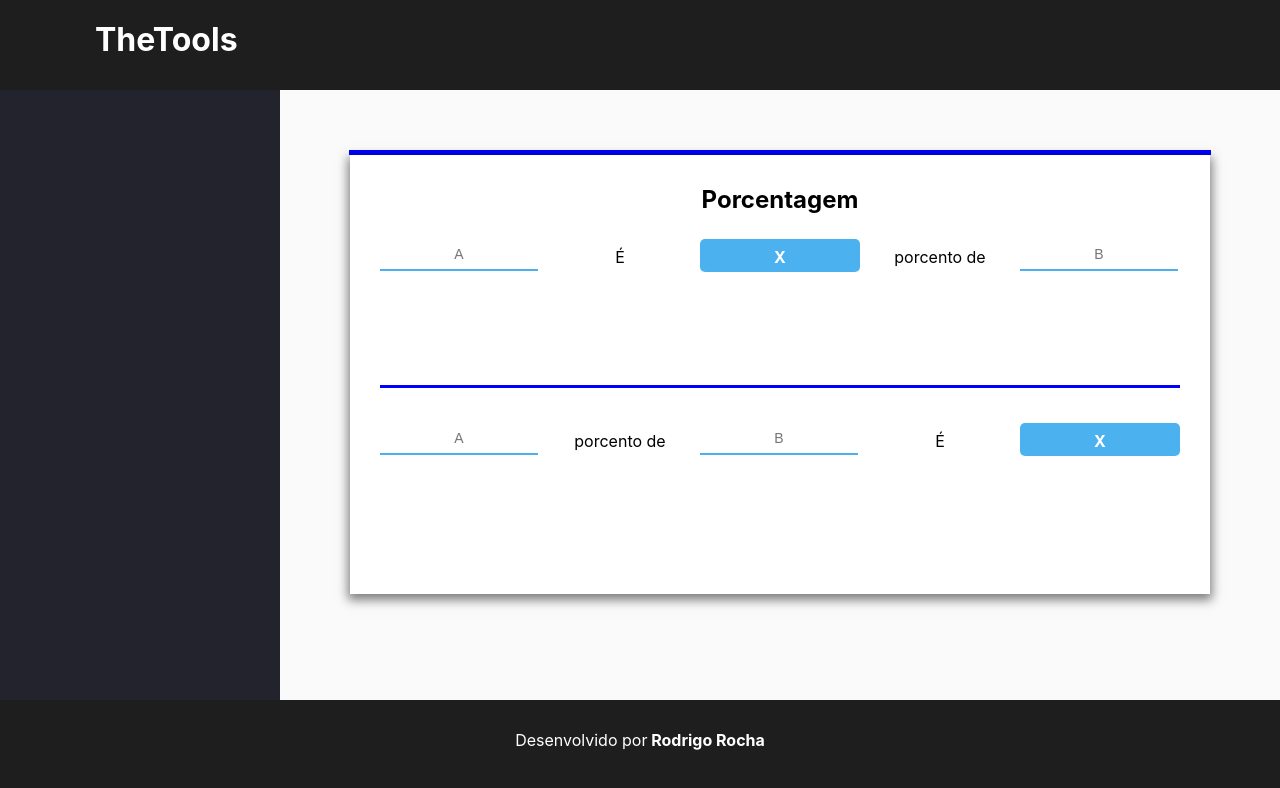
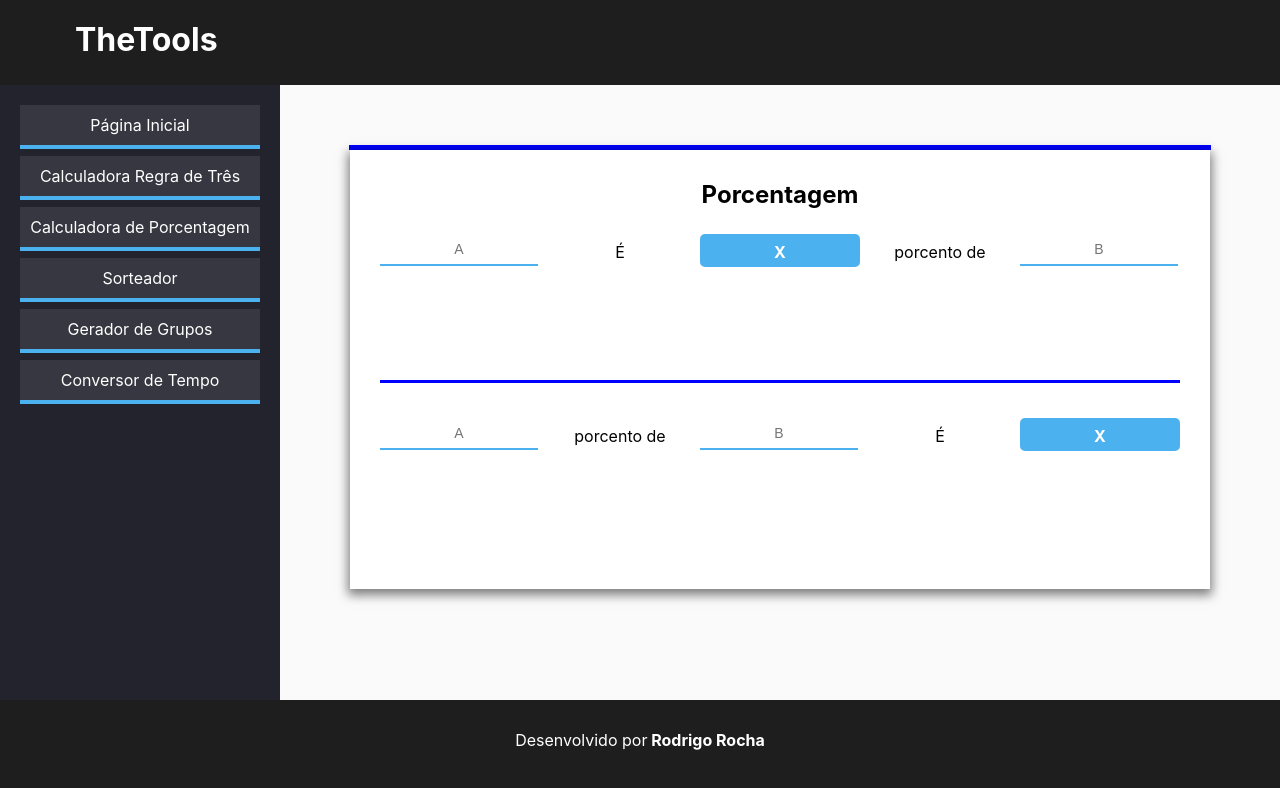
Before and after one commit to rodrigogomesrc/TheTools, a React (Create React App) app: page /calculadora-porcentagem in a window 1280 px wide. Shown: the top 788 px of the page. Built offline with nearby package versions, Linux system fonts and the light colour scheme.

Commit message:
side menu finished

```diff
--- a/src/App.css
+++ b/src/App.css
@@ -8,7 +8,7 @@
     max-width: 1000px;
     margin: 0 auto;
     padding: 10px;
-    min-height: calc(100vh - 310px);
+    min-height: calc(100vh - 305px);
 }
 
 .App {
--- /dev/null
+++ b/src/components/SideLink.js
@@ -0,0 +1,18 @@
+import React, { Component } from 'react';
+import { Link } from 'react-router-dom';
+
+export class SideLink extends Component {
+
+    render() {
+
+        return (
+            <Link className="side-menu-link" to={this.props.link.url}>
+                <div className="side-link-content">
+                    {this.props.link.name}
+                </div>
+            </Link>
+        )
+    }
+}
+
+export default SideLink
--- a/src/components/TimeConverterInfo.js
+++ b/src/components/TimeConverterInfo.js
@@ -1,5 +1,6 @@
 import React from 'react'
 import { Link } from 'react-router-dom';
+import SideMenu from './layout/SideMenu';
 
 let titleFour = {
 
@@ -20,7 +21,12 @@ let linkStyle = {
 function TimeConverterInfo() {
 
     return (
-        <div className="Container">
+        <div className="page-content">
+            <div className="side-content">
+                <SideMenu></SideMenu>
+            </div>
+            <div className="main-content">
+                <div className="Container" id="regra3">
 
                     <div style={linkStyle}>
                         <Link className="page-link"to={"/conversor-de-tempo"}> Voltar para o conversor de tempo</Link>
@@ -94,6 +100,8 @@ function TimeConverterInfo() {
                     É considerado segundos para um ano de 365,25 dias.
                     </p>
                 </div>
+            </div>
+        </div>
     )
 }
 
--- a/src/components/layout/Header.css
+++ b/src/components/layout/Header.css
@@ -1,14 +1,15 @@
 #header {
+
     background-color: rgb(30, 30, 30);
     color: white;
-    height: 50px;
+    height: 45px;
     padding: 20px;
 }
 
 #title {
 
     float: left;
-    margin-left: 75px;
+    margin-left: 55px;
 }
 
 .navLink {
--- a/src/components/layout/SideMenu.css
+++ b/src/components/layout/SideMenu.css
@@ -3,3 +3,30 @@
     background-color: rgb(35, 35, 45);
     height: 100%;
 }
+
+.link-holder {
+
+    padding: 20px;
+}
+
+.side-menu-link {
+
+    color: white;
+    text-decoration: none;
+}
+
+.side-link-content {
+
+    padding: 10px;
+    background-color: rgb(55, 55, 65);
+    margin-bottom: 7px;
+    text-align: center;
+    border-bottom: 4px solid #4cb1ef;
+}
+
+.side-link-content:hover{
+
+    background-color:rgb(75, 75, 85);
+    cursor: pointer;
+    color:#4cb1ef;
+}
--- a/src/components/layout/SideMenu.js
+++ b/src/components/layout/SideMenu.js
@@ -1,11 +1,61 @@
 import React, { Component } from 'react';
 import './SideMenu.css';
+import './../SideLink';
+import SideLink from './../SideLink';
 
 export class SideMenu extends Component {
+
+    state = {
+
+        links : [
+            {
+                name : "Página Inicial",
+                url : "/"
+            },
+            {
+                name : "Calculadora Regra de Três",
+                url : "/calculadora-regra-de-tres"
+            },
+            {
+                name : "Calculadora de Porcentagem",
+                url : "/calculadora-porcentagem"
+            },
+            {
+                name : "Sorteador",
+                url : "/sorteio"
+            },
+            {
+                name : "Gerador de Grupos",
+                url : "/gerador-de-grupos"
+            },
+            {
+                name : "Conversor de Tempo",
+                url : "/conversor-de-tempo"
+            }
+        ]
+    }
+
+    renderLinks = () => {
+
+        return (
+
+            this.state.links.map( (link) => {
+
+                return(
+                    <SideLink link={link} key={link.name}></SideLink>
+                )
+            })
+        )
+    }
+
     render() {
         return (
             <div className="side-menu">
-
+                <div className="link-holder">
+                    {
+                       this.renderLinks()
+                    }
+                </div>
             </div>
         )
     }
--- a/src/components/pages/RegraDe3.js
+++ b/src/components/pages/RegraDe3.js
@@ -174,11 +174,8 @@ class RegraDe3 extends Component {
                             </div>
 
                         </div>
-
                     </div>
-
                 </div>
-
             </div>
         )
     }
```
Lines whose indentation alone changed are shown as unchanged.
